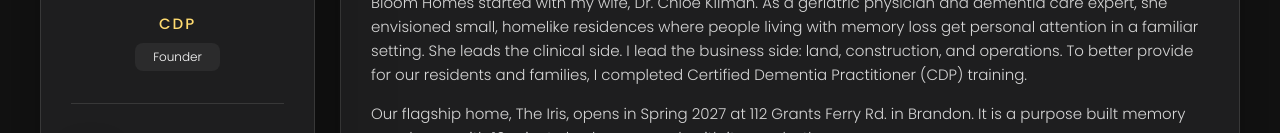
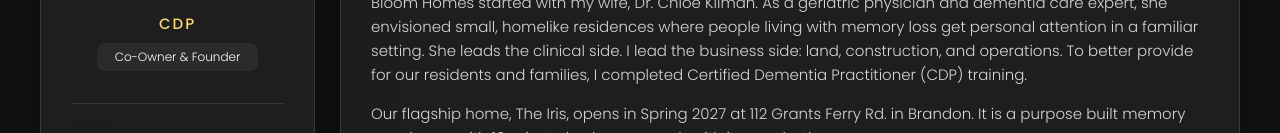
Before and after one commit to Nickleous/vCard, a plain HTML site: page index.html in a window 1280 px wide. Shown: the part 338-471 px from the top of the page. Drawn offline with nearby package versions, Linux system fonts and the light colour scheme.

Commit message:
Sidebar badge: Co-Owner & Founder
Co-Authored-By: Claude Opus 5.5 <noreply@anthropic.com>
Claude-Session: https://claude.ai/code/session_01STj2KGheEoRsBcAdMHvhjE

```diff
--- a/index.html
+++ b/index.html
@@ -93,7 +93,7 @@
         <div class="info-content">
           <h1 class="name" title="Nick Blanchard">Nick Blanchard</h1>
           <p class="credential" title="Certified Dementia Practitioner">CDP</p>
-          <p class="title">Founder</p>
+          <p class="title">Co-Owner &amp; Founder</p>
         </div>
 
         <button class="info_more-btn" data-sidebar-btn>
```
